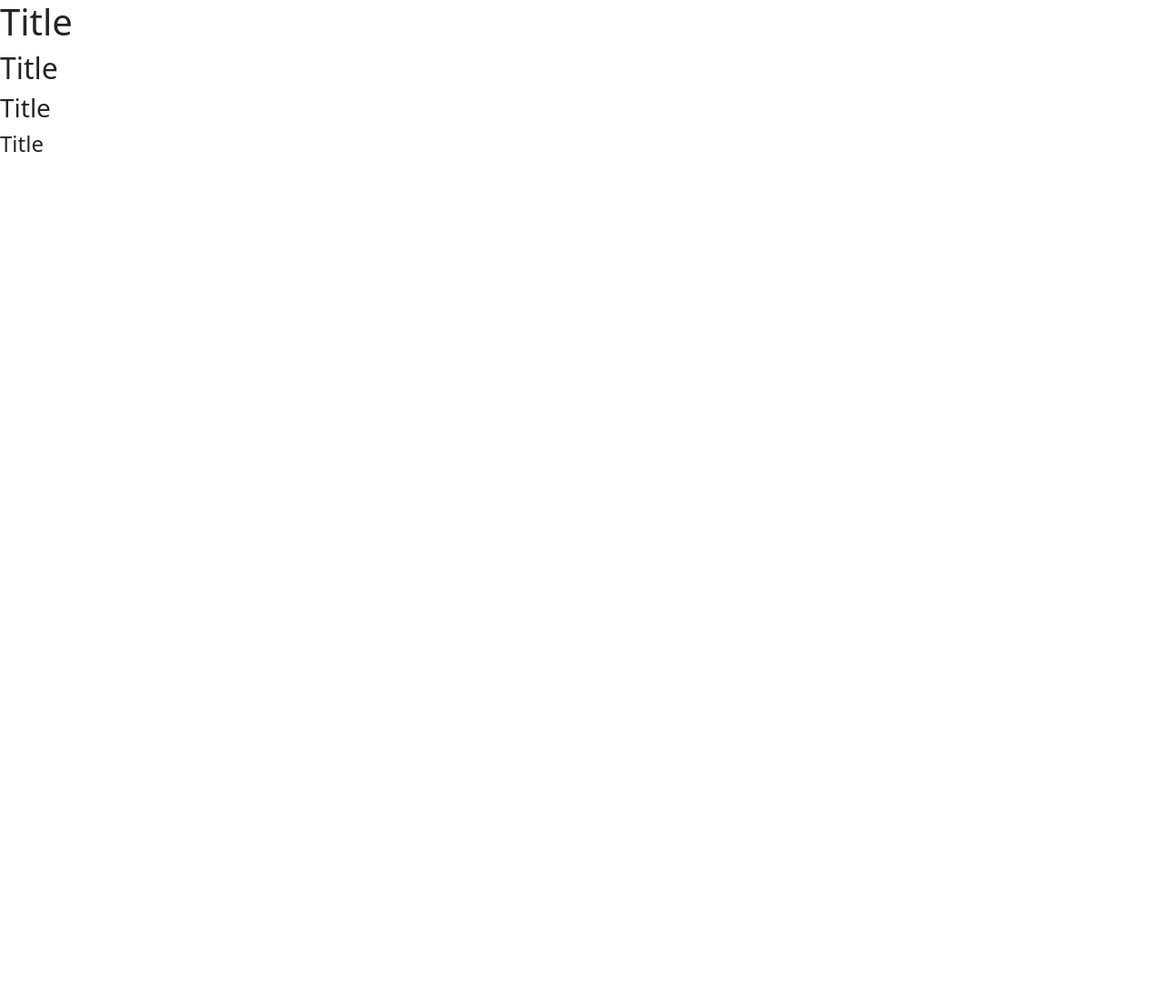
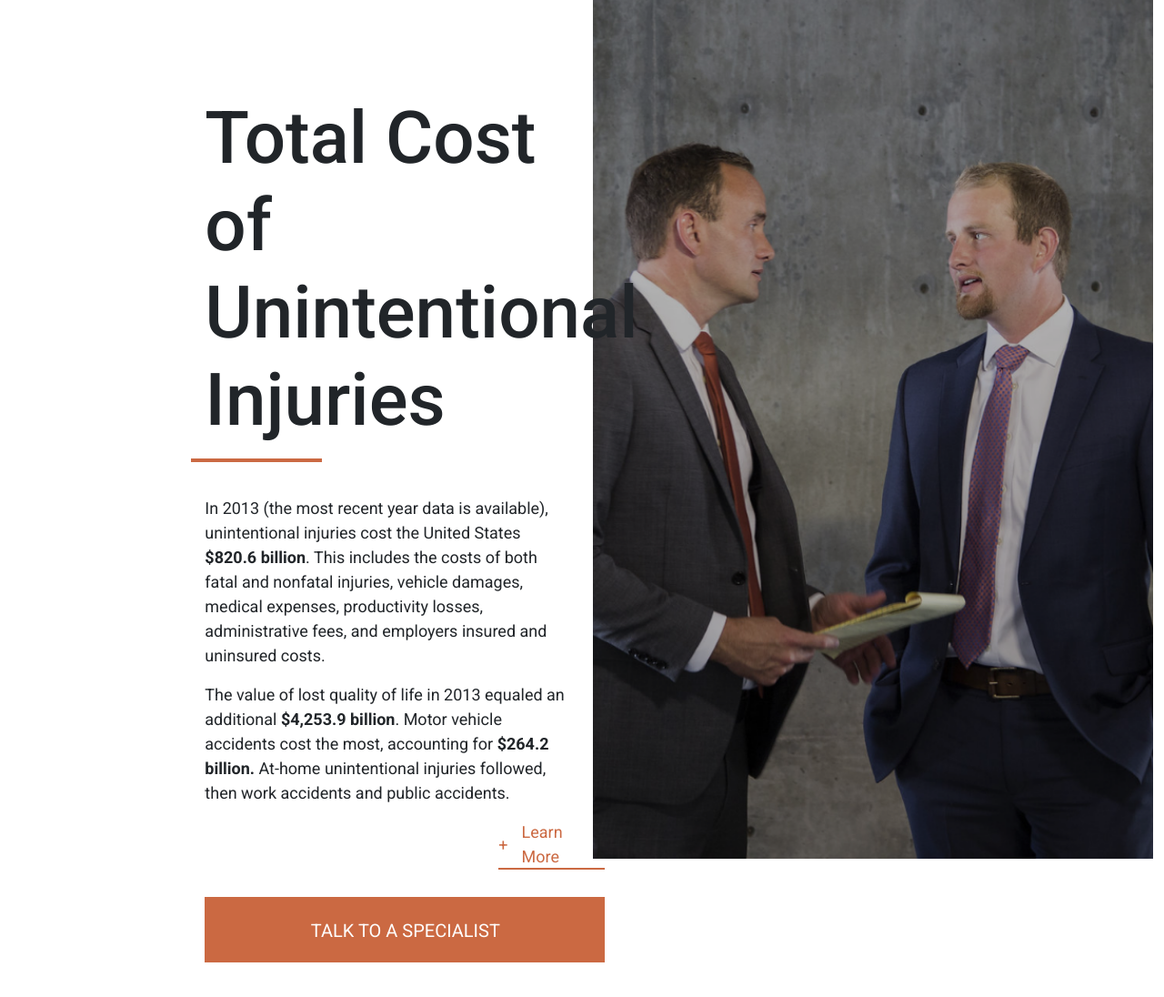
Before and after one commit to Jovan-999/locations_pages, a website: page unintentional--cost__page/src/index.html in a window 1280 px wide. Shown: the top 1096 px of the page at 91% size. Before the commit the page ends 800 px from the top, so only its background shows below. Drawn offline with nearby package versions, Linux system fonts and the light colour scheme; files that its build step writes are made by us from their sources.

Commit message:
kristijans_page

```diff
--- /dev/null
+++ b/unintentional--cost__page/sass/styles.scss
@@ -0,0 +1,147 @@
+img {
+  width: 100%;
+  height: auto;
+}
+
+// section wrapper start
+.unintentional-cost__section-wrapper {
+  font-family: 'Roboto';
+  background-color: #ffffff;
+}
+// section wrapper end
+
+// title
+.unintentional-cost__title {
+  font-size: 80px;
+  margin-top: 104px;
+  position: relative;
+}
+
+.unintentional-cost__title::after {
+  content: '';
+  position: absolute;
+  left: -15px;
+  bottom: -20px;
+  width: 144px;
+  height: 4px;
+  background: #cb6942;
+}
+
+.unintentional-cost__title-second {
+  font-size: 80px;
+  margin-top: 252px;
+  position: relative;
+}
+
+.unintentional-cost__title-second::after {
+  content: '';
+  position: absolute;
+  left: -15px;
+  bottom: -20px;
+  width: 144px;
+  height: 4px;
+  background: #cb6942;
+}
+
+// title
+
+// bold paragraphs start
+
+.unintentional-cost__bold {
+  font-weight: 700;
+}
+
+// bold paragraphs end
+// paragraph box start
+
+.unintentional-cost__paragraph {
+  margin-top: 57px;
+  font-size: 18px;
+  position: relative;
+  max-width: 440px;
+}
+// paragraph box end
+
+// absolute paragraph start
+
+.unintentional-cost__paragraph-plus {
+  margin-right: 15px;
+}
+
+.unintentional-cost__absolute {
+  color: #cb6942;
+  position: absolute;
+  left: 323px;
+  display: flex;
+  align-items: center;
+  font-size: 18px;
+}
+
+.unintentional-cost__absolute::after {
+  content: '';
+  position: absolute;
+  left: 0;
+  bottom: 15px;
+  width: 117px;
+  height: 2px;
+  background: #cb6942;
+}
+
+// absolute paragraph end
+
+// button start
+
+.unintentional-cost__button {
+  width: 440px;
+  height: 72px;
+  background-color: #cb6942;
+  color: #ffffff;
+  padding: 22.3px 104.5px 22.7px 105.5px;
+  font-size: 20px;
+  border: none;
+  text-transform: uppercase;
+  margin-top: 85px;
+  cursor: pointer;
+}
+
+// button end
+
+// photo start
+
+.unintentional-cost__photo {
+  object-fit: cover;
+  width: 100%;
+  height: 944px;
+}
+
+.unintentional-cost__photo-box {
+  position: relative;
+}
+
+.unintentional-cost__photo-second {
+  position: absolute;
+  left: -160px;
+  top: 150px;
+}
+
+// photo end
+
+// list box
+
+.unintentional-cost__list-box {
+  display: flex;
+  margin-top: 58px;
+  gap: 103px;
+}
+
+.unintentional-cost__unordered-list {
+  display: flex;
+  flex-direction: column;
+  gap: 16px;
+  list-style: none;
+  color: #cb6942;
+  font-size: 18px;
+  padding-left: 0;
+}
+
+// list box
--- a/unintentional--cost__page/src/index.html
+++ b/unintentional--cost__page/src/index.html
@@ -9,9 +9,101 @@
     <title>Kristijan's Page</title>
   </head>
   <body>
-    <h1>Title</h1>
-    <h2>Title</h2>
-    <h3>Title</h3>
-    <h4>Title</h4>
+    <section class="unintentional-cost__section-wrapper">
+      <!--section wrapper start-->
+      <section>
+        <div class="container-fluid">
+          <!--container fluid start-->
+          <div class="row">
+            <!--row start-->
+            <div class="col-lg-4 offset-lg-2">
+              <!--first col of section start-->
+              <h1 class="unintentional-cost__title">
+                Total Cost of Unintentional Injuries
+              </h1>
+              <div class="unintentional-cost__paragraph">
+                <p>
+                  In 2013 (the most recent year data is available),
+                  unintentional injuries cost the United States
+                  <span class="unintentional-cost__bold">$820.6 billion</span>.
+                  This includes the costs of both fatal and nonfatal injuries,
+                  vehicle damages, medical expenses, productivity losses,
+                  administrative fees, and employers insured and uninsured
+                  costs.
+                </p>
+                <p>
+                  The value of lost quality of life in 2013 equaled an
+                  additional
+                  <span class="unintentional-cost__bold"> $4,253.9 billion</span
+                  >. Motor vehicle accidents cost the most, accounting for
+                  <span class="unintentional-cost__bold">$264.2 billion.</span>
+                  At-home unintentional injuries followed, then work accidents
+                  and public accidents.
+                </p>
+                <div class="unintentional-cost__absolute">
+                  <p class="unintentional-cost__paragraph-plus">+</p>
+                  <p>Learn More</p>
+                </div>
+              </div>
+              <button class="unintentional-cost__button">
+                Talk to a specialist
+              </button>
+            </div>
+            <!--first col of section end-->
+            <div class="col-lg-6">
+              <!--picture right start-->
+              <img
+                class="unintentional-cost__photo"
+                src="/img/people.png"
+                alt="2 Men Talking"
+              />
+               </div>
+            <!--picture right end-->
+          </div>
+          <!--row end-->
+      </section>
+      <!--second part of section end-->
+          <section>
+            <!--second part of section-->
+            <div class="row">
+              <!--row start-->
+              <div class="col-lg-4 offset-lg-2"> <!--second col start-->
+                <h1 class="unintentional-cost__title-second">
+                  Texas Locations We Serve
+                </h1>
+                <div class="unintentional-cost__list-box"> <!--list box start-->
+                  <ul class="unintentional-cost__unordered-list">
+                    <li>Arlington</li>
+                    <li>Austin</li>
+                    <li>Balch Springs</li>
+                    <li>Fort Worth</li>
+                    <li>Irving</li>
+                    <li>Sulphur Springs</li>
+                    <li>Dallas</li>
+                  </ul>
+                  <ul class="unintentional-cost__unordered-list">
+                    <li>Plano</li>
+                    <li>Waco</li>
+                    <li>Garland</li>
+                    <li>Mesquite</li>
+                    <li>Athens</li>
+                    <li>Greenville</li>
+                    <li>Richardson</li>
+                  </ul>
+                </div> <!--list box end-->
+              </div> <!--second col end-->
+              <div class="col-lg-6">
+                <div class="unintentional-cost__photo-box">
+                  <img class="unintentional-cost__photo-second" src="/img/texas.png" alt="Map of Texas">
+                </div>
+              </div>
+            </div>
+            <!--row end-->
+          </section>
+          <!--second part of section end-->
+        </div>
+        <!--container fluid end-->
+    </section>
+    <!--section wrapper end-->
   </body>
 </html>
```
Also changed, not shown: unintentional--cost__page/css/styles.min.css (added), unintentional--cost__page/img/people.png (added), unintentional--cost__page/img/texas.png (added), 1 other file.
